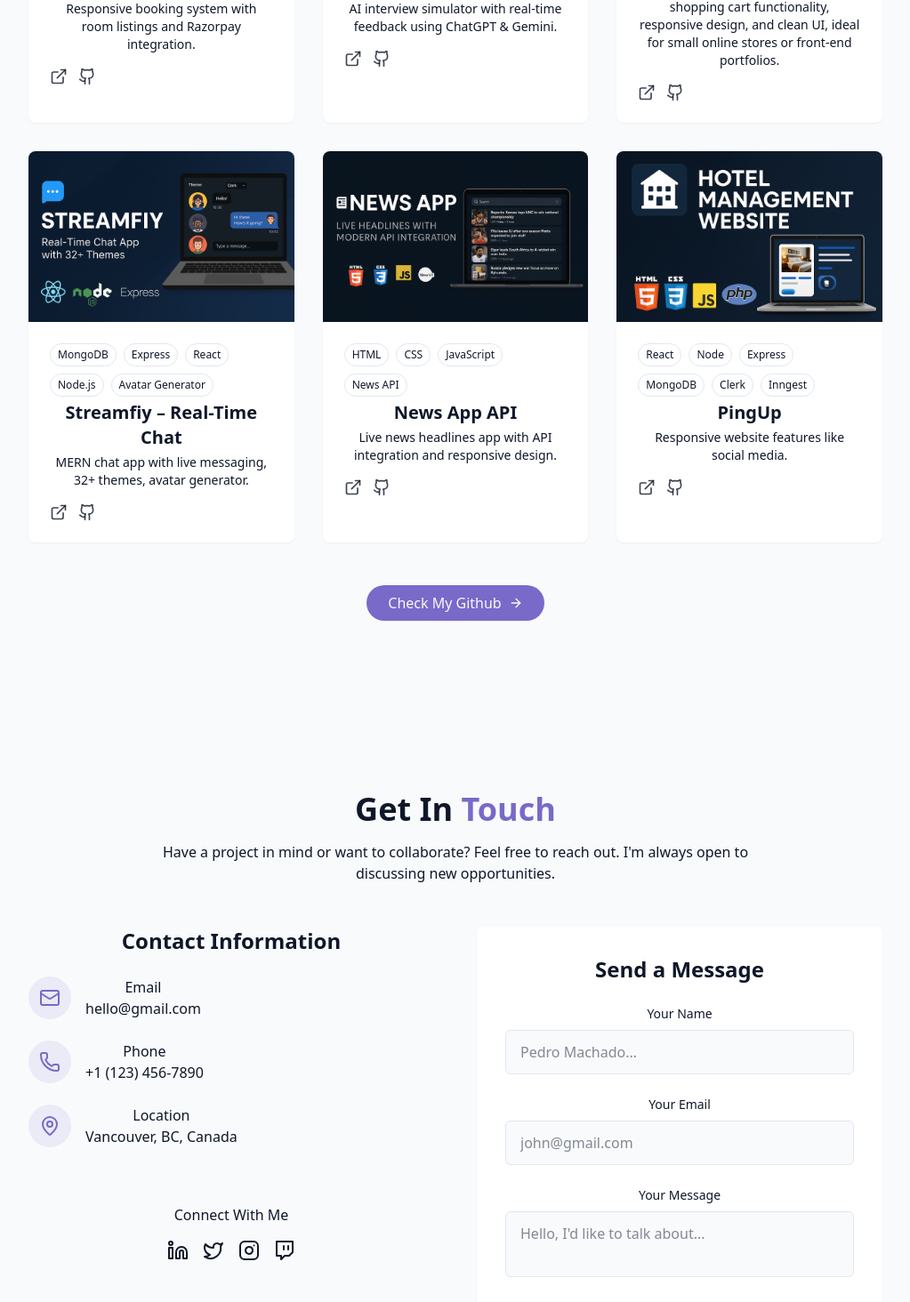
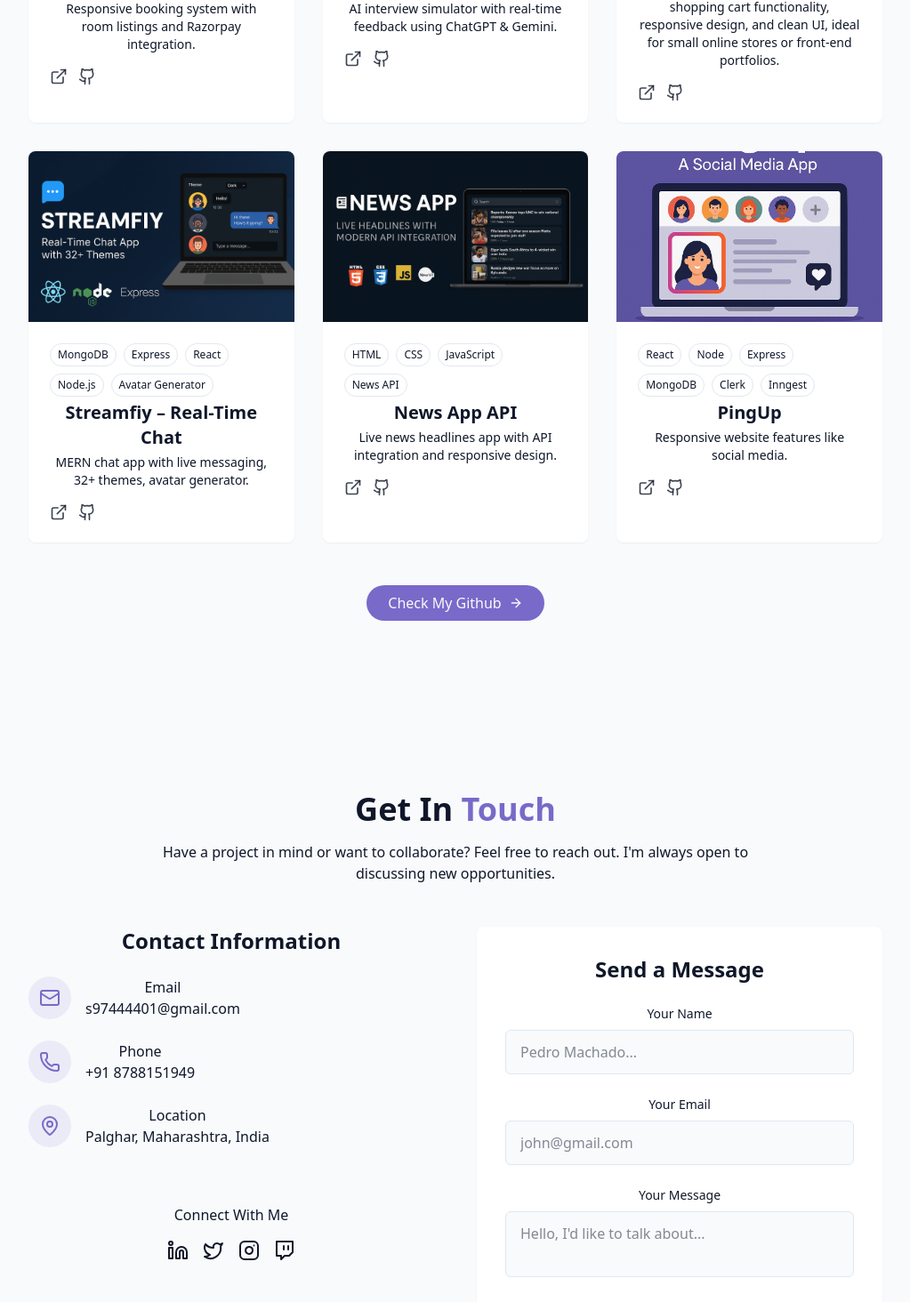
Before and after one commit to chandanyadav2004/Portfolio, a React (Vite) app: page / in a window 1280 px wide. Shown: the part 3198-4662 px from the top of the page at 89% size, without its empty margins (128-1151 px from the left). Built offline with nearby package versions, Linux system fonts and the light colour scheme.

Commit message:
pingup image updated and some details updated

```diff
--- a/src/components/ContactSection.jsx
+++ b/src/components/ContactSection.jsx
@@ -56,10 +56,10 @@ export const ContactSection = () => {
                 <div>
                   <h4 className="font-medium"> Email</h4>
                   <a
-                    href="mailto:hello@gmail.com"
+                    href="mailto:s97444401@gmail.com"
                     className="text-muted-foreground hover:text-primary transition-colors"
                   >
-                    hello@gmail.com
+                    s97444401@gmail.com
                   </a>
                 </div>
               </div>
@@ -70,10 +70,10 @@ export const ContactSection = () => {
                 <div>
                   <h4 className="font-medium"> Phone</h4>
                   <a
-                    href="tel:+11234567890"
+                    href="tel:+918788151949"
                     className="text-muted-foreground hover:text-primary transition-colors"
                   >
-                    +1 (123) 456-7890
+                    +91 8788151949
                   </a>
                 </div>
               </div>
@@ -84,7 +84,7 @@ export const ContactSection = () => {
                 <div>
                   <h4 className="font-medium"> Location</h4>
                   <a className="text-muted-foreground hover:text-primary transition-colors">
-                    Vancouver, BC, Canada
+                    Palghar, Maharashtra, India
                   </a>
                 </div>
               </div>
--- a/src/components/ProjectSection.jsx
+++ b/src/components/ProjectSection.jsx
@@ -56,7 +56,7 @@ const projects = [
     title: "PingUp",
     description:
       "Responsive website features like social media.",
-    image: "/images/Project1.png",
+    image: "/images/Project6.jpg",
     tags: ["React", "Node", "Express", "MongoDB", "Clerk", "Inngest"],
     demoUrl: "#",
     githubUrl: "https://github.com/chandanyadav2004/pingup",
--- a/src/components/SkillsSection.jsx
+++ b/src/components/SkillsSection.jsx
@@ -19,7 +19,7 @@ const skills = [
   { name: "Git/GitHub", level: 90, category: "tools" },
   { name: "Web Strom", level: 70, category: "tools" },
   { name: "Figma", level: 85, category: "tools" },
-  { name: "VS COde", level: 95, category: "tools" },
+  { name: "VS Code", level: 95, category: "tools" },
 
   // Database
   { name: "MongoDB", level: 70, category: "database" },
```
Also changed, not shown: public/images/Project6.jpg (added).
